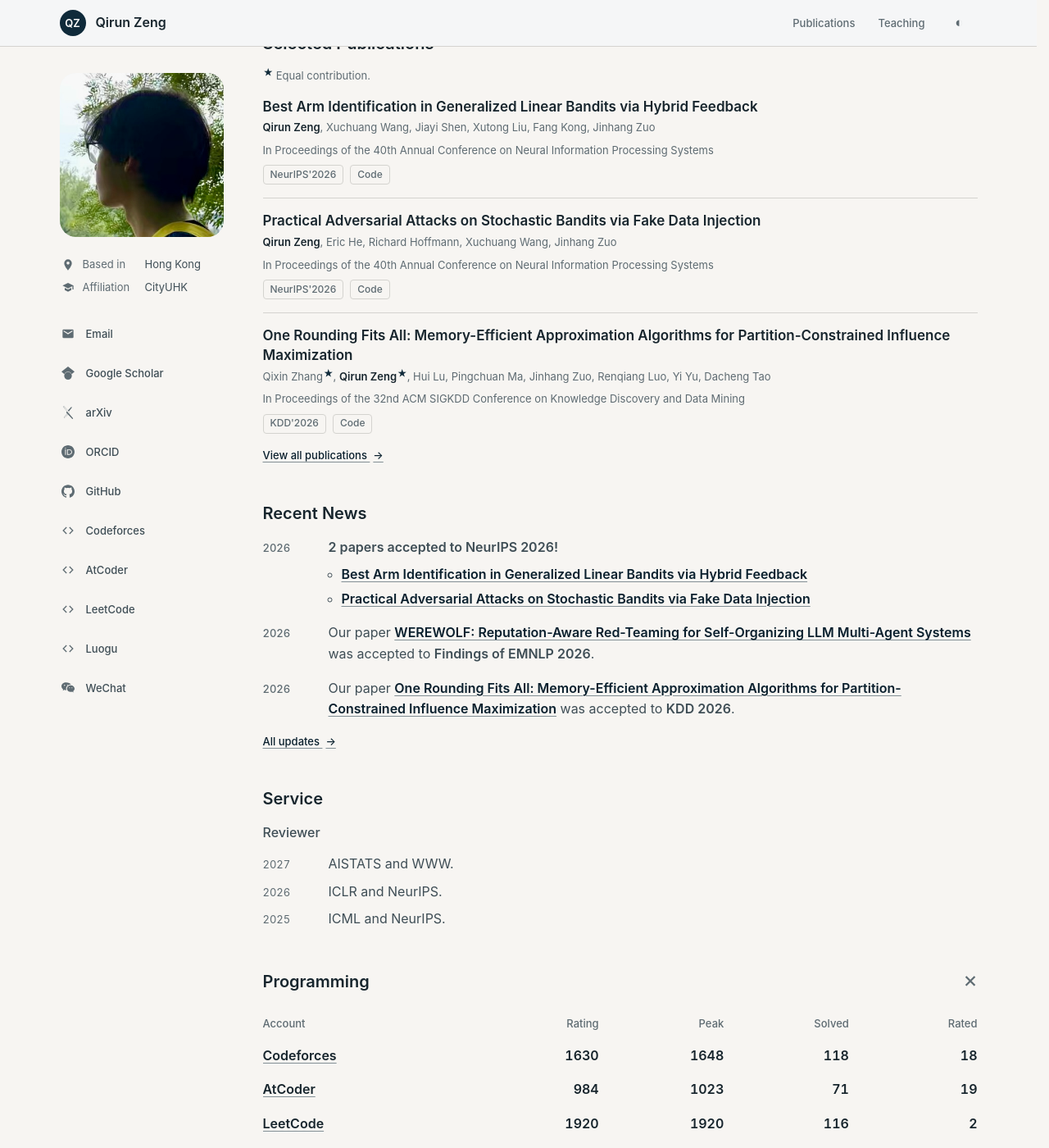
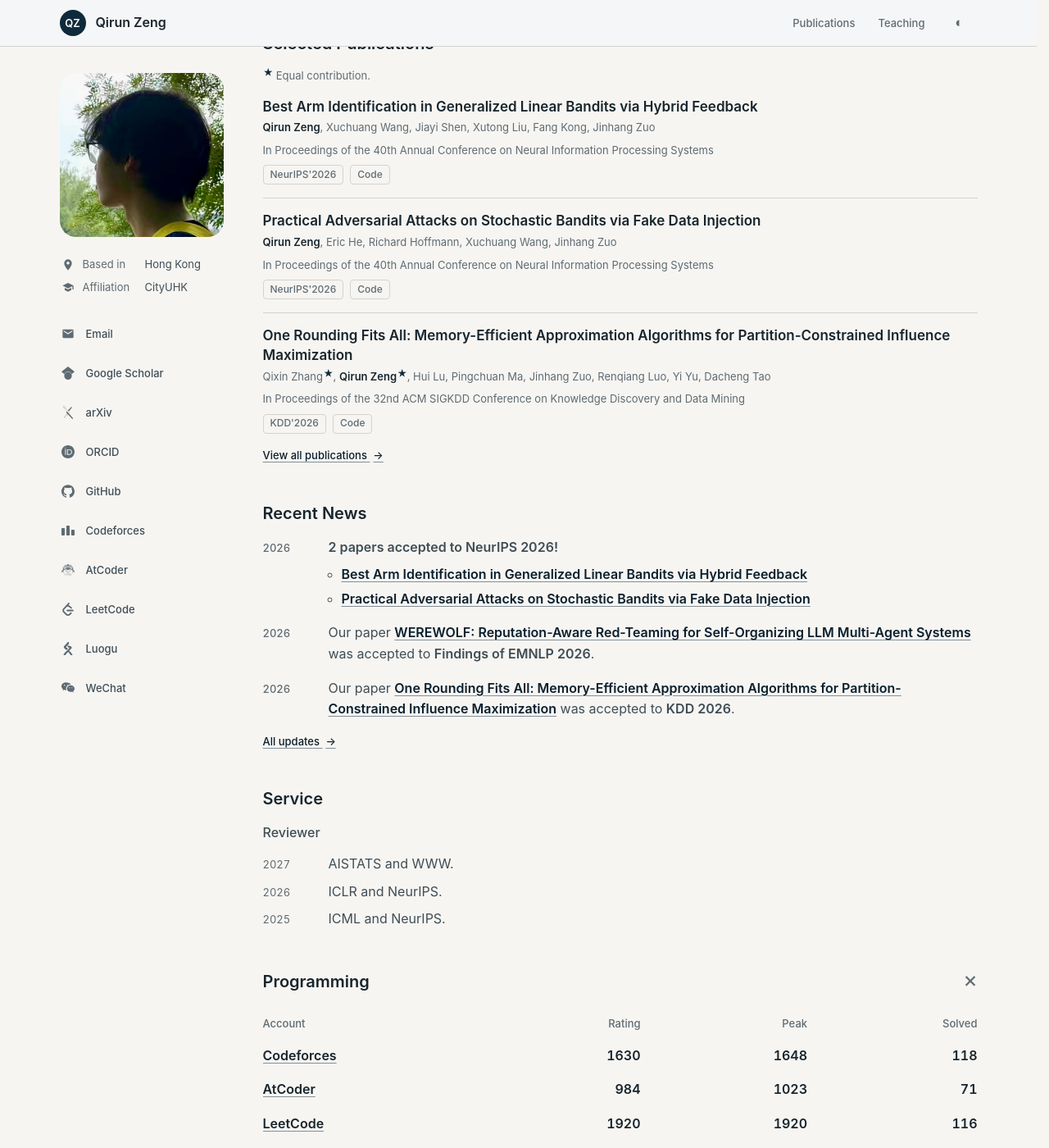
Before and after one commit to qirunzeng/qirunzeng.github.io, a Jekyll site: the page built from index.html, in a window 1280 px wide and 1400 px high, scrolled down 381 px. Shown: the whole window at 82% size. Built offline with Jekyll 4.4.1, drawn with Linux system fonts in a browser that asks for light colours.

Commit message:
Simplify programming metrics and use platform icons

```diff
--- a/_data/assets.json
+++ b/_data/assets.json
@@ -1,4 +1,4 @@
 {
-  "css": "0a4a137b45f71194",
+  "css": "2d803c3fad5f1628",
   "js": "49c589e744dc6c23"
 }
--- a/_includes/icon.html
+++ b/_includes/icon.html
@@ -1,8 +1,12 @@
 {% case include.name %}
-  {% when "code" %}
-    <svg width="20" height="20" viewBox="0 0 24 24" xmlns="http://www.w3.org/2000/svg" focusable="false"><path fill="currentColor" d="m8.6 5.3 1.4 1.4L4.7 12l5.3 5.3-1.4 1.4L1.9 12zm6.8 0L22.1 12l-6.7 6.7-1.4-1.4 5.3-5.3L14 6.7z"/></svg>
   {% when "codeforces" %}
-    <svg width="20" height="20" viewBox="0 0 24 24" xmlns="http://www.w3.org/2000/svg" focusable="false"><path fill="currentColor" d="M3 10h4v11H3zm7-7h4v18h-4zm7 4h4v14h-4z"/></svg>
+    <svg width="20" height="20" viewBox="0 0 24 24" xmlns="http://www.w3.org/2000/svg" focusable="false"><path fill="currentColor" d="M4.5 7.5C5.328 7.5 6 8.172 6 9v10.5c0 .828-.672 1.5-1.5 1.5h-3C.673 21 0 20.328 0 19.5V9c0-.828.673-1.5 1.5-1.5h3zm9-4.5c.828 0 1.5.672 1.5 1.5v15c0 .828-.672 1.5-1.5 1.5h-3c-.827 0-1.5-.672-1.5-1.5v-15c0-.828.673-1.5 1.5-1.5h3zm9 7.5c.828 0 1.5.672 1.5 1.5v7.5c0 .828-.672 1.5-1.5 1.5h-3c-.828 0-1.5-.672-1.5-1.5V12c0-.828.672-1.5 1.5-1.5h3z"/></svg>
+  {% when "atcoder" %}
+    <span class="atcoder-icon" aria-hidden="true"></span>
+  {% when "leetcode" %}
+    <svg width="20" height="20" viewBox="0 0 24 24" xmlns="http://www.w3.org/2000/svg" focusable="false"><path fill="currentColor" d="M13.483 0a1.374 1.374 0 0 0-.961.438L7.116 6.226l-3.854 4.126a5.266 5.266 0 0 0-1.209 2.104 5.35 5.35 0 0 0-.125.513 5.527 5.527 0 0 0 .062 2.362 5.83 5.83 0 0 0 .349 1.017 5.938 5.938 0 0 0 1.271 1.818l4.277 4.193.039.038c2.248 2.165 5.852 2.133 8.063-.074l2.396-2.392c.54-.54.54-1.414.003-1.955a1.378 1.378 0 0 0-1.951-.003l-2.396 2.392a3.021 3.021 0 0 1-4.205.038l-.02-.019-4.276-4.193c-.652-.64-.972-1.469-.948-2.263a2.68 2.68 0 0 1 .066-.523 2.545 2.545 0 0 1 .619-1.164L9.13 8.114c1.058-1.134 3.204-1.27 4.43-.278l3.501 2.831c.593.48 1.461.387 1.94-.207a1.384 1.384 0 0 0-.207-1.943l-3.5-2.831c-.8-.647-1.766-1.045-2.774-1.202l2.015-2.158A1.384 1.384 0 0 0 13.483 0zm-2.866 12.815a1.38 1.38 0 0 0-1.38 1.382 1.38 1.38 0 0 0 1.38 1.382H20.79a1.38 1.38 0 0 0 1.38-1.382 1.38 1.38 0 0 0-1.38-1.382z"/></svg>
+  {% when "luogu" %}
+    <svg width="20" height="20" viewBox="0 0 24 24" xmlns="http://www.w3.org/2000/svg" focusable="false"><path fill="currentColor" d="M12.424 0c-.435-.005-.964.138-1.569.65-.967.817-2.554 3.235-3.56 4.38s-2.002 1.65-2.48 2.493c-.477.844-.824 1.598-.385 2.568s2.308 2.592 3.018 3.247.724.566 1.24.68c.517.113 1.38.188 1.857 0 .478-.19.993-.63 1.006-1.133s-.515-1.409-.928-1.887c-.413-.479-1.213-.769-1.549-.983s-.373-.076-.463-.303-.413-.59-.078-1.056c.336-.466 1.38-1.033 2.09-1.738s1.625-1.61 2.167-2.492 1.06-2.064 1.085-2.794C13.901.902 13.603.285 13.1.12a2.2 2.2 0 0 0-.676-.12m-.397 6.936c-.243.008-.443.037-.566.097-.492.24-.48.997-.151 1.515s1.618 1.223 2.124 1.59c.505.366.883.292.908.607.026.316.102.315-.757 1.287-.86.973-3.222 3.371-4.397 4.546-1.175 1.174-1.77 1.503-2.654 2.5S4.259 21.78 3.88 22.563s-.15.997.38 1.212c.531.214 2.11.34 2.804.075.695-.265.822-1.034 1.365-1.666.543-.63.721-.859 1.896-2.122.472-.507 1.242-1.32 1.998-2.118.048.151.126.324.243.525.423.727 1.922 2.219 2.537 3.009s.77 1.33 1.154 1.73c.384.402.55.564 1.152.677.602.112 1.998.188 2.459 0 .461-.189.552-.576.308-1.127-.243-.552-1.346-1.555-1.768-2.182-.423-.627-1.243-2.095-1.845-2.71s-1.025-.776-1.768-.977c-.43-.115-.982-.11-1.444-.034.769-.811 1.564-1.647 2.129-2.246 1.415-1.503 2.88-2.614 3.335-3.56.455-.948-.214-1.492-.606-2.123-.391-.631-1.124-1.363-1.743-1.666-.62-.303-1.151-.1-1.972-.151-.616-.038-1.737-.197-2.467-.173"/></svg>
   {% when "email" %}
     <svg width="20" height="20" viewBox="0 0 24 24" fill="currentColor" xmlns="http://www.w3.org/2000/svg" focusable="false"><path d="M20 4H4a2 2 0 0 0-2 2v12a2 2 0 0 0 2 2h16a2 2 0 0 0 2-2V6a2 2 0 0 0-2-2Zm0 4-8 5-8-5V6l8 5 8-5v2Z"/></svg>
   {% when "google-scholar" %}
--- a/_includes/programming.html
+++ b/_includes/programming.html
@@ -5,14 +5,13 @@
     <div class="programming-panel">
       <div class="programming-table-scroll" tabindex="0" role="region" aria-label="Programming account statistics">
         <table class="programming-accounts" aria-label="Programming account statistics">
-          <colgroup><col class="programming-account-column"><col><col><col><col></colgroup>
+          <colgroup><col class="programming-account-column"><col><col><col></colgroup>
           <thead>
             <tr>
               <th scope="col">Account</th>
               <th scope="col">Rating</th>
               <th scope="col" aria-label="Peak rating" title="Peak rating">Peak</th>
               <th scope="col" aria-label="Problems solved" title="Problems solved">Solved</th>
-              <th scope="col" aria-label="Rated contests" title="Rated contests">Rated</th>
             </tr>
           </thead>
           <tbody>
@@ -21,7 +20,7 @@
                 <th scope="row" id="programming-{{ account.id }}">
                   <a class="programming-handle" href="{{ account.profile_url }}" target="_blank" rel="noopener noreferrer" title="{{ account.handle }} · Updated {{ account.updated_at | date: '%b %-d, %Y' }}" aria-label="{{ account.name }} account {{ account.handle }}, updated {{ account.updated_at | date: '%b %-d, %Y' }}">{{ account.name }}</a>
                 </th>
-                {% for metric in account.metrics %}<td>{{ metric.value }}</td>{% endfor %}
+                {% for metric in account.metrics %}{% unless metric.label == 'Rated contests' %}<td>{{ metric.value }}</td>{% endunless %}{% endfor %}
               </tr>
             {% endfor %}
           </tbody>
--- a/assets/css/main.css
+++ b/assets/css/main.css
@@ -292,6 +292,13 @@
   height: var(--space-4);
   flex: none;
   fill: currentColor;
+}
+.profile__link-icon .atcoder-icon {
+  display: block;
+  width: var(--space-4);
+  height: var(--space-4);
+  background: currentColor;
+  mask: url('../images/atcoder.png') center / contain no-repeat;
 }
 .profile__links {
   display: grid;
```
Also changed, not shown: _data/profile.yml (+4 -4 lines), README.md, assets/images/atcoder.png (added).
